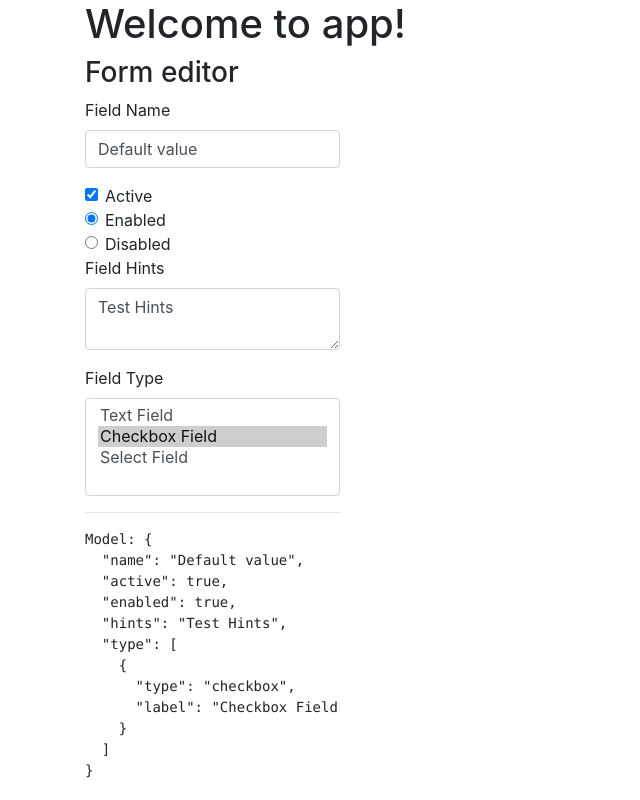
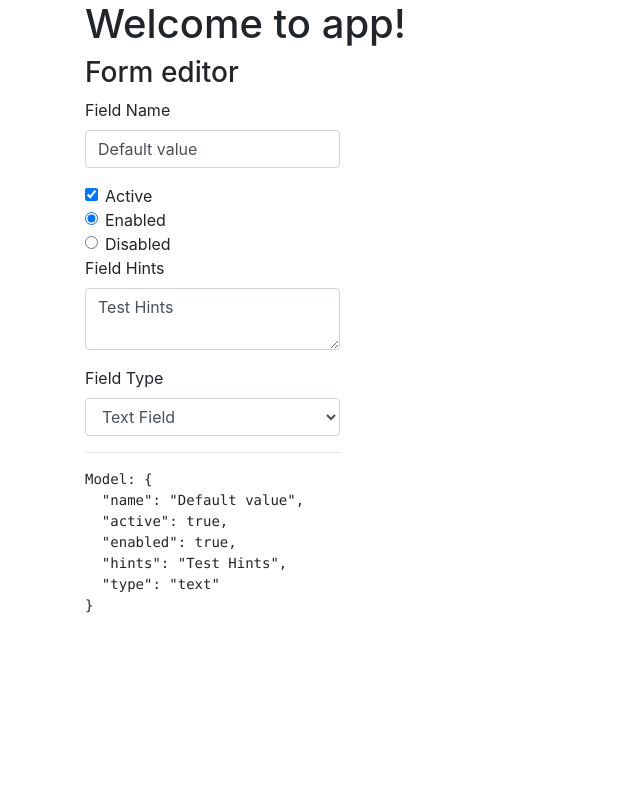
Before and after one commit to ev45ive/eduweb-angular-wzorce, an Angular app: page / in a window 1280 px wide. Shown: the whole page, without its empty margins (0-640 px from the left). Built offline with nearby package versions, Linux system fonts and the light colour scheme.

Commit message:
4.4. Zdarzenia formularza z ngForm - start

```diff
--- a/src/app/forms-editor/form-field-editor.component.ts
+++ b/src/app/forms-editor/form-field-editor.component.ts
@@ -28,11 +28,10 @@ import { Component, OnInit } from '@angular/core';
         <textarea class="form-control" [(ngModel)]="field_data.hints"></textarea>
       </div>
 
-
       <div class="form-group">
         <label>Field Type</label>
-        <select class="form-control" [(ngModel)]="field_data.type" [compareWith]="compareType" multiple>
-          <option *ngFor="let option of fieldTypes" [ngValue]="option">{{option.label}}</option>
+        <select class="form-control" [(ngModel)]="field_data.type">
+          <option *ngFor="let option of fieldTypes" [ngValue]="option.type">{{option.label}}</option>
         </select>
       </div>
 
@@ -49,11 +48,7 @@ export class FormFieldEditorComponent implements OnInit {
     active: true,
     enabled: true,
     hints: 'Test Hints',
-    type: [{ type: 'checkbox', label:'Checkbox Field'}],
-  }
-
-  compareType(type1, type2){
-      return  type2 && type1.type == type2.type
+    type: 'text',
   }
 
   fieldTypes = [
```
